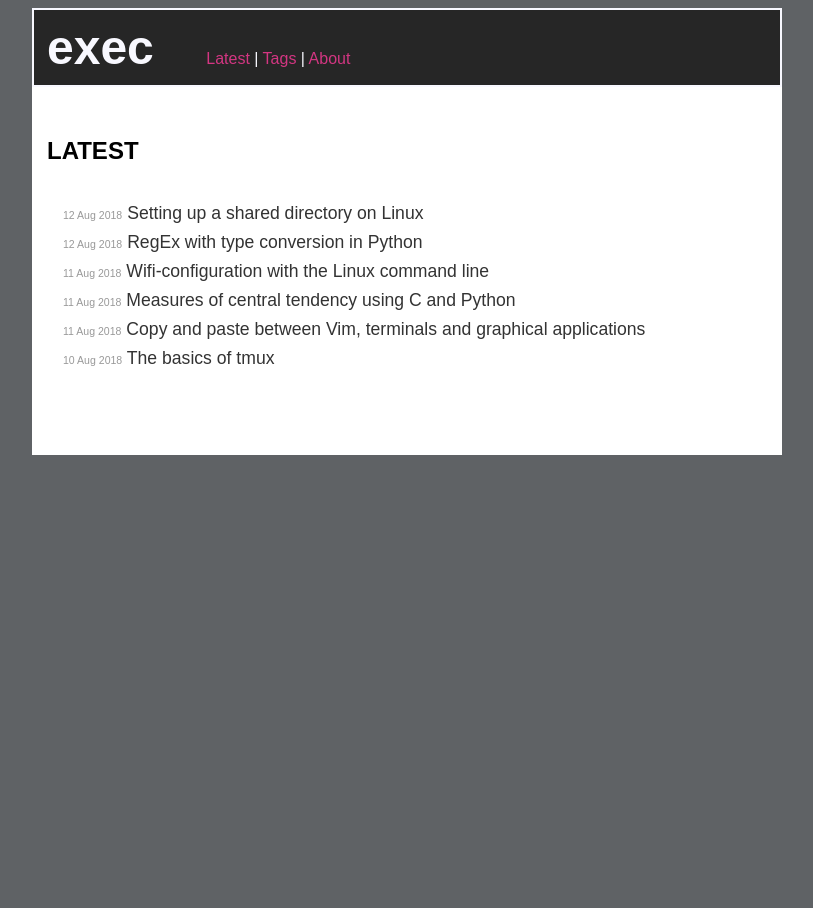
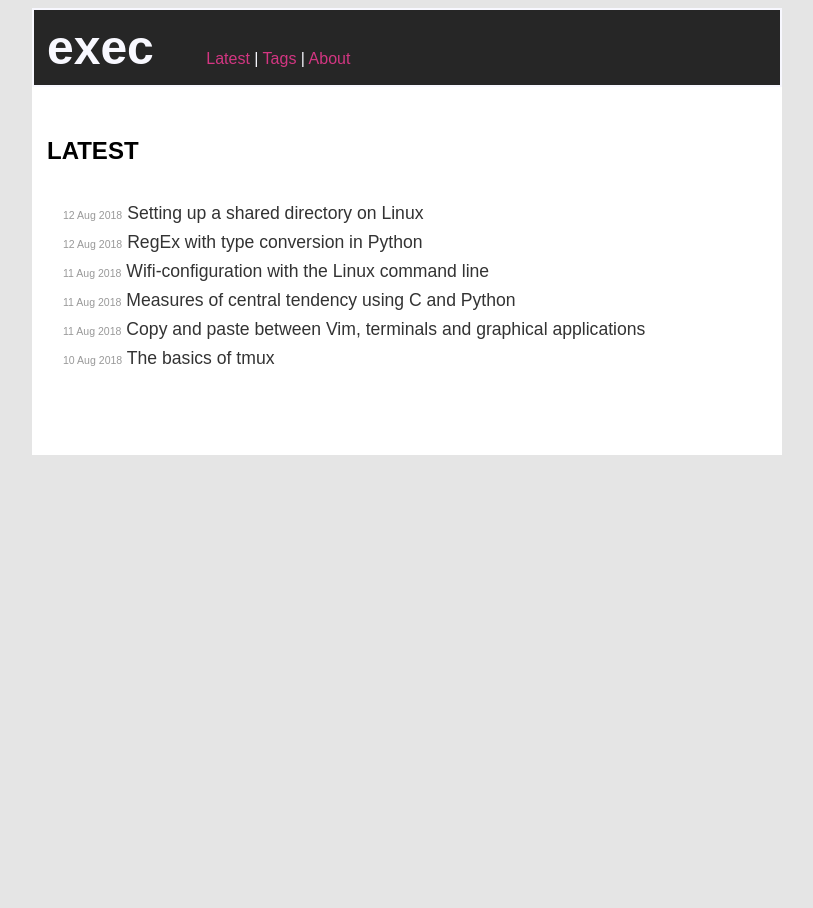
Before and after one commit to execas/execas.github.io, a Jekyll site: the page built from index.html, in a window 1280 px wide. Shown: the whole page, without its empty margins (233-1046 px from the left). Built offline with Jekyll 4.4.1, drawn with Linux system fonts in a browser that asks for light colours.

Commit message:
Update execas.css

```diff
--- a/css/execas.css
+++ b/css/execas.css
@@ -6,7 +6,7 @@ body {
      font-family: 'PT Sans', sans-serif;
      font-size: 16px;
      /*background-color: #e5e5e5;*/
-     background-color: #5F6265;
+     background-color: #e5e5e5;
 }
 
 #wrapper {
```
